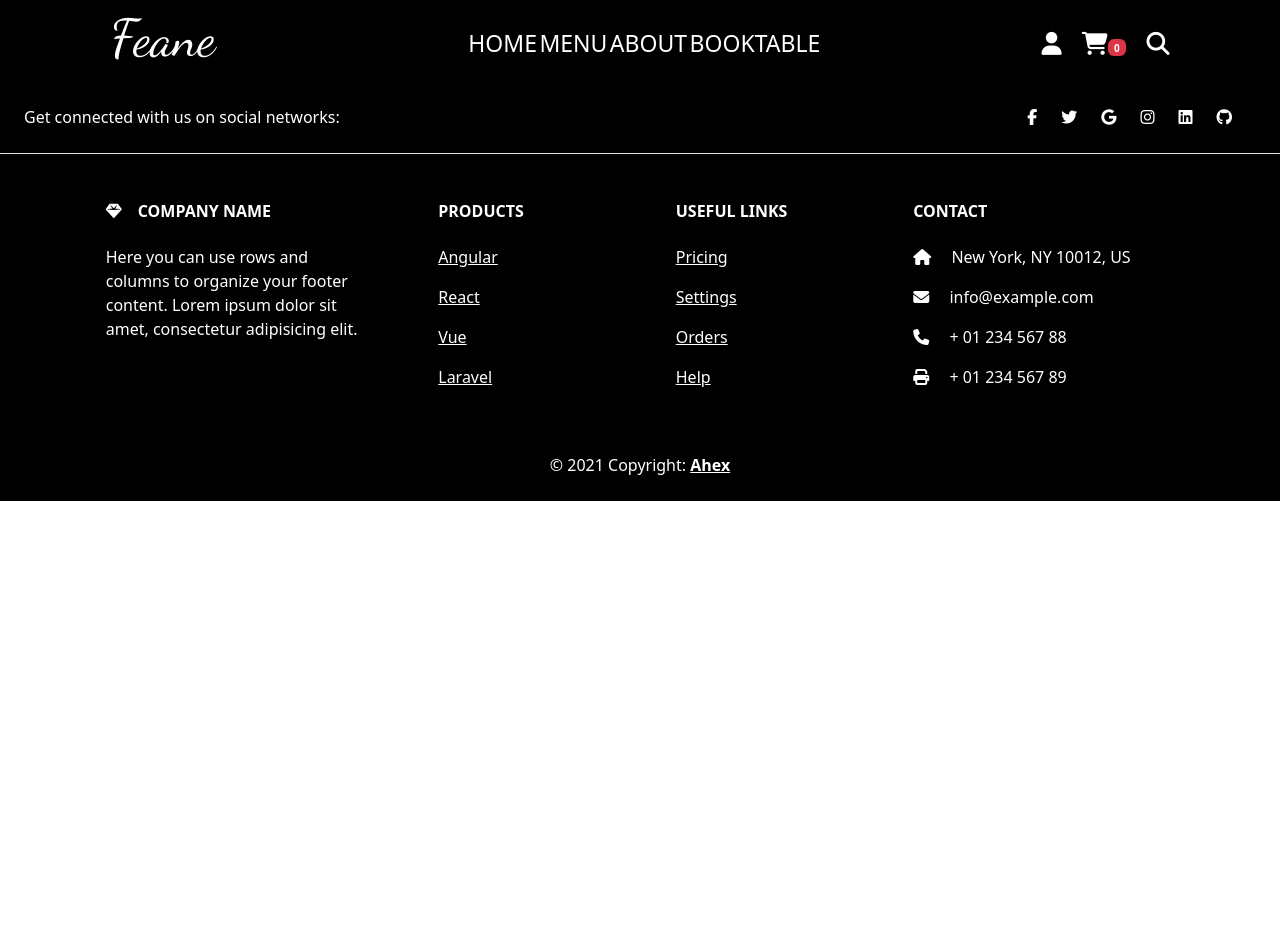
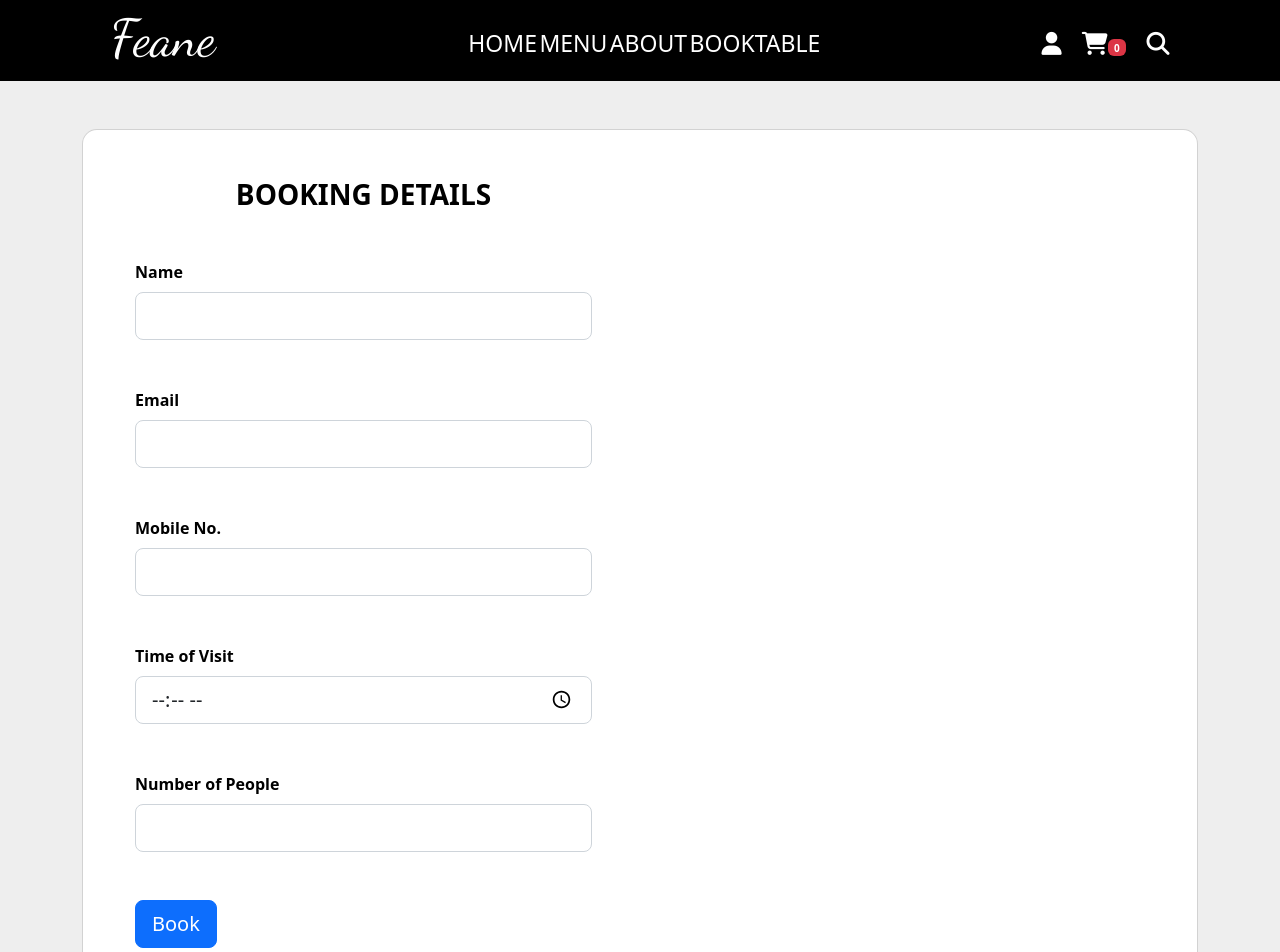
Before and after one commit to ahexamit/FeaneRestaurant, an Angular app: page /book in a window 1280 px wide. Before the commit this address led to /. Shown: the top 952 px of the page. Before the commit the page ends 800 px from the top, so only its background shows below. Built offline with nearby package versions, Linux system fonts and the light colour scheme.

Commit message:
booktable UI

```diff
--- a/src/app/app-routing.module.ts
+++ b/src/app/app-routing.module.ts
@@ -2,7 +2,6 @@ import { Component, NgModule } from '@angular/core';
 import { RouterModule, Routes } from '@angular/router';
 import { CartComponent } from './cart/cart.component';
 import { DashboardComponent } from './dashboard/dashboard.component';
-import { MenuComponent } from './menu/menu.component';
 
 const routes: Routes = [
   {
@@ -17,6 +16,10 @@ const routes: Routes = [
     path: 'order',
     loadChildren: () => import('./placeorder/placeorder.module').then((m) => m.PlaceorderModule),
   },
+  {
+    path: 'book',
+    loadChildren: () => import('./booktable/booktable.module').then((m) => m.BooktableModule),
+  },
   { path: '', component: DashboardComponent },
 ];
 
--- a/src/app/app.module.ts
+++ b/src/app/app.module.ts
@@ -10,6 +10,7 @@ import { FooterComponent } from './footer/footer.component';
 import { CartComponent } from './cart/cart.component';
 import { PlaceorderComponent } from './placeorder/placeorder.component';
 import { ReactiveFormsModule } from '@angular/forms';
+import { BooktableComponent } from './booktable/booktable.component';
 
 @NgModule({
   declarations: [
@@ -19,7 +20,8 @@ import { ReactiveFormsModule } from '@angular/forms';
     DashboardComponent,
     FooterComponent,
     CartComponent,
-    PlaceorderComponent
+    PlaceorderComponent,
+    BooktableComponent
   ],
   imports: [
     BrowserModule,
--- /dev/null
+++ b/src/app/booktable/booktable.component.html
@@ -0,0 +1,88 @@
+<div class="conatiner">
+  <section class="h-100 h-custom" style="background-color: #eee">
+    <div class="container h-100 py-5">
+      <div class="row d-flex justify-content-center align-items-center h-100">
+        <div class="col">
+          <div class="card shopping-cart" style="border-radius: 15px">
+            <div class="card-body text-black">
+              <div class="row">
+                <div class="col-lg-6 px-5 py-4 text">
+                  <h3 class="mb-5 pt-2 text-center fw-bold text-uppercase">
+                    Booking Details
+                  </h3>
+
+                  <form class="mb-5">
+                    <div class="form-outline mb-5">
+                      <label class="form-label" for="typeText"
+                        ><strong>Name</strong></label
+                      >
+
+                      <input
+                        type="text"
+                        id="typeText"
+                        class="form-control form-control-lg"
+                      />
+                    </div>
+                    <div class="form-outline mb-5">
+                        <label class="form-label" for="typeText"
+                          ><strong>Email</strong></label
+                        >
+
+                        <input
+                          type="text"
+                          id="typeText"
+                          class="form-control form-control-lg"
+                        />
+                      </div>
+                      <div class="form-outline mb-5">
+                        <label class="form-label" for="typeText"
+                          ><strong>Mobile No.</strong></label
+                        >
+
+                        <input
+                          type="text"
+                          id="typeText"
+                          class="form-control form-control-lg"
+                        />
+                      </div>
+                      <div class="form-outline mb-5">
+                        <label class="form-label" for="typeText"
+                          ><strong>Time of Visit</strong></label
+                        >
+
+                        <input
+                          type="time"
+                          id="typeText"
+                          class="form-control form-control-lg"
+                        />
+                      </div>
+                      <div class="form-outline mb-5">
+                        <label class="form-label" for="typeText"
+                          ><strong>Number of People</strong></label
+                        >
+
+                        <input
+                          type="text"
+                          id="typeText"
+                          class="form-control form-control-lg"
+                        />
+                      </div>
+
+                    <button
+                      type="button"
+                      class="btn btn-primary btn-block btn-lg"
+                    >
+                      Book
+                    </button>
+
+
+                  </form>
+                </div>
+              </div>
+            </div>
+          </div>
+        </div>
+      </div>
+    </div>
+  </section>
+</div>
--- a/src/app/cart/cart.component.ts
+++ b/src/app/cart/cart.component.ts
@@ -13,13 +13,16 @@ export class CartComponent implements OnInit {
   constructor(private cartservice: CartService) {}
 
   ngOnInit() {
-    this.cartservice.getProducts().subscribe((res) => {
-      this.product = res;
-
-      this.grandTotal = this.cartservice.getTotalPrice();
-    });
+    this.init();
   }
   public removeItem(item: any) {
     this.cartservice.removeCartItem(item);
   }
+
+  private init(): void {
+    this.cartservice.getProducts().subscribe((res) => {
+      this.product = res;
+      this.grandTotal = this.cartservice.getTotalPrice();
+    });
+  }
 }
--- a/src/app/menu/menu.component.ts
+++ b/src/app/menu/menu.component.ts
@@ -10,7 +10,7 @@ import { DataService } from '../shared/data.service';
 export class MenuComponent implements OnInit {
   public menuData: Array<any> = [];
   public count: number = 6;
-  public localMenuData:Array<any>=[];
+  public localMenuData: Array<any> = [];
 
   constructor(public _getData: DataService, private cartService: CartService) {
     console.log('menu');
@@ -23,8 +23,7 @@ export class MenuComponent implements OnInit {
       console.log(data);
       this.localMenuData.forEach((a: any) => {
         Object.assign(a, { quantity: 1, total: +a.price });
-    console.log(typeof a.total);
-
+        console.log(typeof a.total);
       });
     });
   }
@@ -39,8 +38,8 @@ export class MenuComponent implements OnInit {
     } else {
       console.log(event);
       this.menuData = this.localMenuData
-        .filter((x:any) => {
-          return x.categories == event;
+        .filter((x: any) => {
+          return x.categories === event;
         })
         .slice(0, 4);
     }
@@ -48,19 +47,17 @@ export class MenuComponent implements OnInit {
   //Method to see more array items//
   public seeMore() {
     this.count = this.count + 3;
-    if (this.currentCategory == 'all') {
+    if (this.currentCategory === 'all') {
       this.menuData = this.localMenuData.slice(0, this.count);
       console.log(this.menuData);
     } else {
       this.menuData = this.localMenuData
-        .filter((x:any) => {
-          return x.categories == this.currentCategory;
-        })
+        .filter((x: any) => x.categories == this.currentCategory)
         .slice(0, this.count);
     }
   }
 
-  public addToCart(item: any) {
+  public addToCart(item:any) {
     this.cartService.addToCart(item);
   }
 }
--- a/src/app/placeorder/placeorder.component.html
+++ b/src/app/placeorder/placeorder.component.html
@@ -57,9 +57,8 @@
 
                       <input
                         type="text"
-                        id="typeText"
                         class="form-control form-control-lg"
-                        formGroupName="name"
+                        formControlName="name"
                         [ngClass]="{
                           'is-invalid': submitted && f['name'].errors
                         }"
@@ -83,7 +82,7 @@
                         type="text"
                         id="typeText"
                         class="form-control form-control-lg"
-                        formGroupName="mobile"
+                        formControlName="mobile"
                         [ngClass]="{
                           'is-invalid': submitted && f['mobile'].errors
                         }"
@@ -106,7 +105,7 @@
                         type="text"
                         id="typeText"
                         class="form-control form-control-lg"
-                        formGroupName="table"
+                        formControlName="table"
                         [ngClass]="{
                           'is-invalid': submitted && f['table'].errors
                         }"
--- a/src/app/placeorder/placeorder.component.ts
+++ b/src/app/placeorder/placeorder.component.ts
@@ -32,6 +32,8 @@ export class PlaceorderComponent implements OnInit {
   }
   public submit() {
     this.submitted = true;
+
+    console.log(  this.detailForm.get('name')?.value)
   }
   public formData() {
     this.detailForm = this.fb.group({
```
Also changed, not shown: src/app/booktable/booktable-routing.module.ts (added, +13 -0 lines), src/app/booktable/booktable.component.ts (added, +10 -0 lines), src/app/booktable/booktable.module.ts (added, +14 -0 lines), src/app/booktable/booktable.component.css (added).
